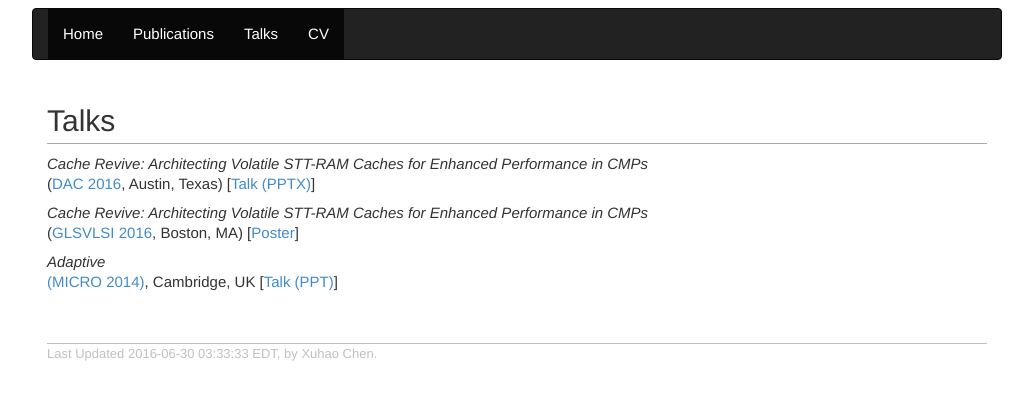
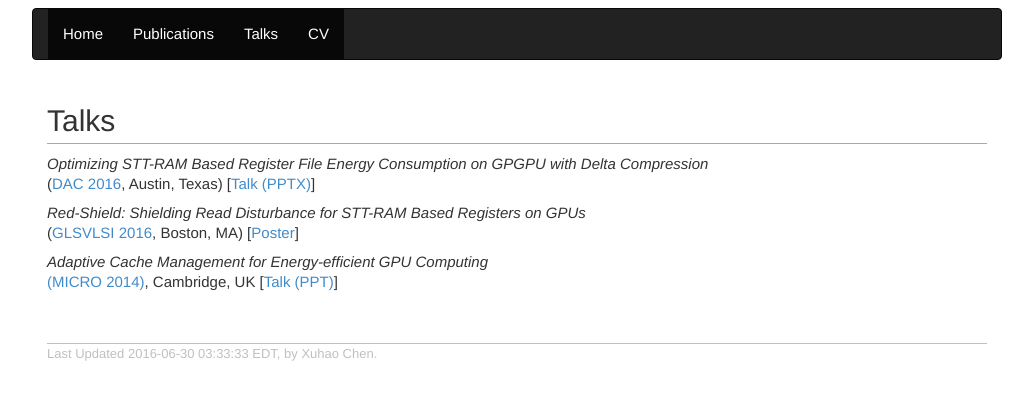
Before and after one commit to chenxuhao/chenxuhao.github.io, a Jekyll site: the page built from talks.html, in a window 1280 px wide. Shown: the top 400 px of the page, without its empty margins (123-1156 px from the left). Built offline with Jekyll 4.4.1, drawn with Linux system fonts in a browser that asks for light colours.

Commit message:
Update talks.html

```diff
--- a/talks.html
+++ b/talks.html
@@ -5,14 +5,14 @@ title: Xuhao Chen's Homepage
 <p><a name="Talks"></a> </p>
 <h2>Talks </h2>
 
-<p><i>Cache Revive: Architecting Volatile STT-RAM Caches for Enhanced Performance in CMPs</i>  <br />
+<p><i>Optimizing STT-RAM Based Register File Energy Consumption on GPGPU with Delta Compression</i>  <br />
 (<a href="http://www.dac.com/">DAC 2016</a>, Austin, Texas)
 [<a href="docs/DAC-2016-Slides.pptx">Talk (PPTX)</a>]
 
-<p><i>Cache Revive: Architecting Volatile STT-RAM Caches for Enhanced Performance in CMPs</i>  <br />
+<p><i>Red-Shield: Shielding Read Disturbance for STT-RAM Based Registers on GPUs</i>  <br />
 (<a href="http://www.glsvlsi.org/">GLSVLSI 2016</a>, Boston, MA)
 [<a href="docs/GLSVLSI-2016-Poster.pdf">Poster</a>] <br /></p>
 
-<p><i>Adaptive</i> <br />
+<p><i>Adaptive Cache Management for Energy-efficient GPU Computing</i> <br />
 <a href="http://www.microarch.org/micro47/">(MICRO 2014)</a>, Cambridge, UK
 [<a href="docs/MICRO-2014-Slides.pptx">Talk (PPT)</a>] <br /> </p>
```
